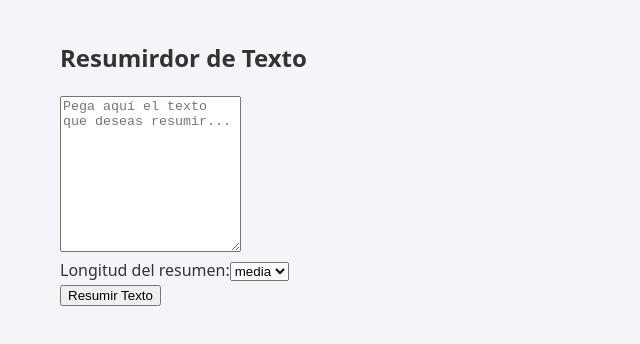
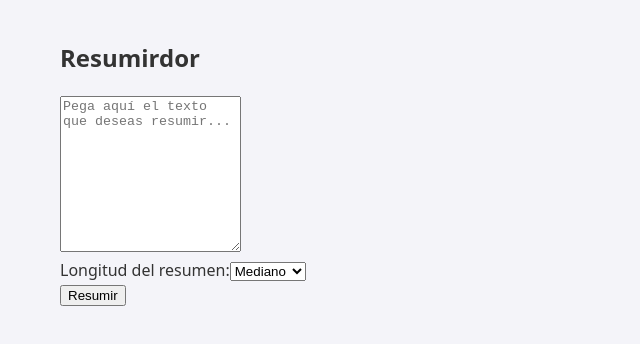
Before and after one commit to OsOsorioP/Orzalia, a React (Vite) app: page / in a window 1280 px wide. Shown: the top 344 px of the page, without its empty margins (0-640 px from the left). Built offline with nearby package versions, Linux system fonts and the light colour scheme; no server answers.

Commit message:
Update SummarizerTool component for improved UI text and options

```diff
--- a/src/components/features/summarizer/SumarizerTool.jsx
+++ b/src/components/features/summarizer/SumarizerTool.jsx
@@ -13,7 +13,7 @@ const SummarizerTool = () => {
 
   return (
     <main>
-      <h2>Resumirdor de Texto</h2>
+      <h2>Resumirdor</h2>
       <textarea
         name="textArea"
         id="textArea"
@@ -30,14 +30,15 @@ const SummarizerTool = () => {
           value={summaryLength}
           onChange={(e) => setSummaryLength(e.target.value)}
           disabled={isLoading}
+          style={{resize:"none",}}
         >
-          <option value="short">corta</option>
-          <option value="medium">media</option>
-          <option value="long">larga</option>
+          <option value="short">Pequeño</option>
+          <option value="medium">Mediano</option>
+          <option value="long">Grande</option>
         </select>
       </div>
       <button onClick={handleSummarizerClick} disabled={isLoading}>
-        {isLoading ? "Resumiendo..." : "Resumir Texto"}
+        {isLoading ? "Resumiendo..." : "Resumir"}
       </button>
       {error && <p style={{ color: "red" }}>Error: {error}</p>}
       {summary && !isLoading && (
```
